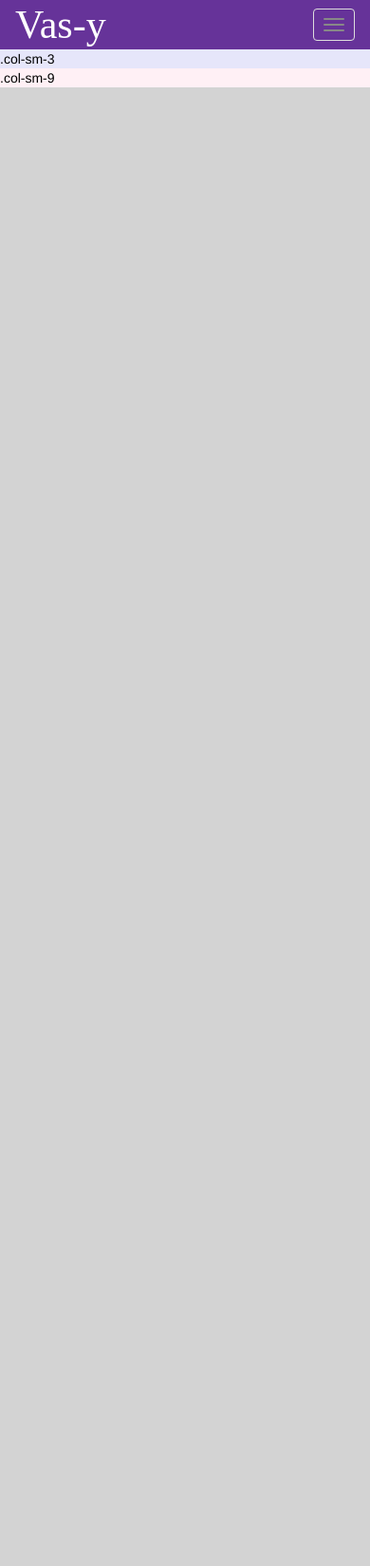
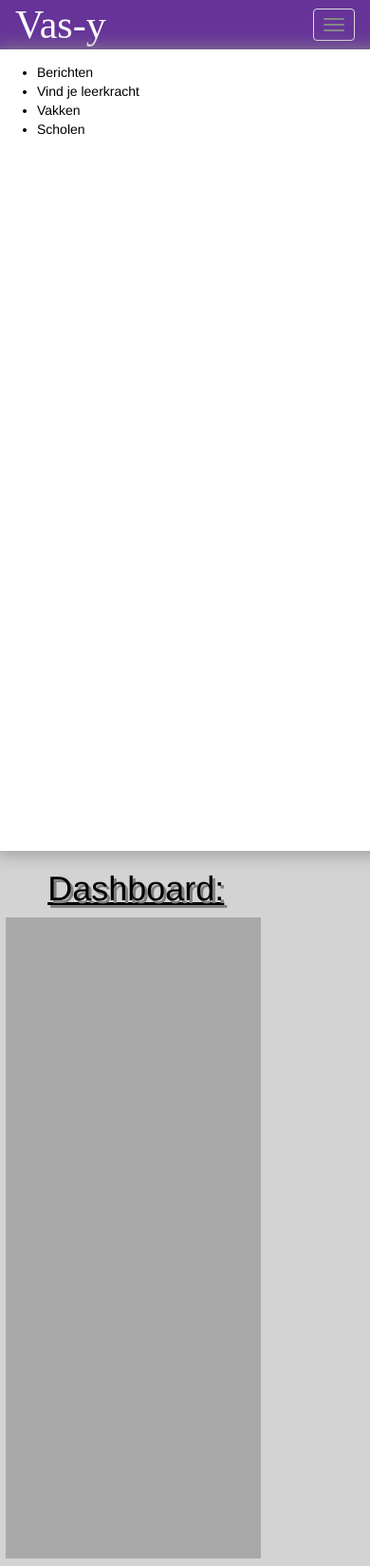
Before and after one commit to bramdegreef/vas-y, a PHP site: page /dashboard.html in a window 390 px wide. Shown: the whole page at 95% size. Before the commit the page ends 92 px from the top, so only its background shows below. Run offline with PHP 8.4, Linux system fonts and the light colour scheme.

Commit message:
Begonnen met ontwerp dashboard

```diff
--- a/css/dashboard.css
+++ b/css/dashboard.css
@@ -2,6 +2,13 @@ body {
     height: 100%;
     color: black;
     background-color: lightgray;
+}
+
+h1{
+    margin-left: 2%;
+    text-align: center;
+    text-decoration: underline;
+    text-shadow: 3px 3px gray;
 }
 
 #formTitle {
@@ -97,6 +104,27 @@ body {
     background-color: rgb(133,72,193);
 }
 
+#leftDash{
+    background-color: white;
+    height: 100vh;
+    box-shadow: 10px 0px 20px #888888;
+    margin-right: 1%;
+    padding: 1em;
+}
+
+#rightDash{
+    background-color: lightgray;
+    width: 74%;
+}
+
+.innerDiv{
+    min-height: 80vh;
+    margin: 3% 2%;
+    border-style: solid;
+    border-width: 1px;
+    border-color: darkgray;
+    background-color: darkgray;
+}
 
 /*
 *
--- a/dashboard.html
+++ b/dashboard.html
@@ -28,7 +28,8 @@
                 <ul class="nav navbar-nav navbar-right navbarDashboard">
                     <li><a href="#"><span class="glyphicon glyphicon-envelope"></span> Berichten</a>
                     </li>
-                    <li><a href="#"><img src="img/user.png" class="img-circle" alt="Cinque Terre" width="20" height="20"> Mijn account</a>
+                    <li>
+                        <a href="#"><img src="img/user.png" class="img-circle" alt="Cinque Terre" width="20" height="20"> Mijn account</a>
                     </li>
                 </ul>
             </div>
@@ -37,8 +38,20 @@
 
 
     <div class="row">
-        <div class="col-sm-3" style="background-color:lavender;">.col-sm-3</div>
-        <div class="col-sm-9" style="background-color:lavenderblush;">.col-sm-9</div>
+        <div class="col-sm-3" id="leftDash">
+            <ul>
+                <li>Berichten</li>
+                <li>Vind je leerkracht</li>
+                <li>Vakken</li>
+                <li>Scholen</li>
+            </ul>
+        </div>
+        <div class="col-sm-9" id="rightDash">
+            <h1>Dashboard:</h1>
+            <div class="innerDiv">
+
+            </div>
+        </div>
     </div>
 
 
```
